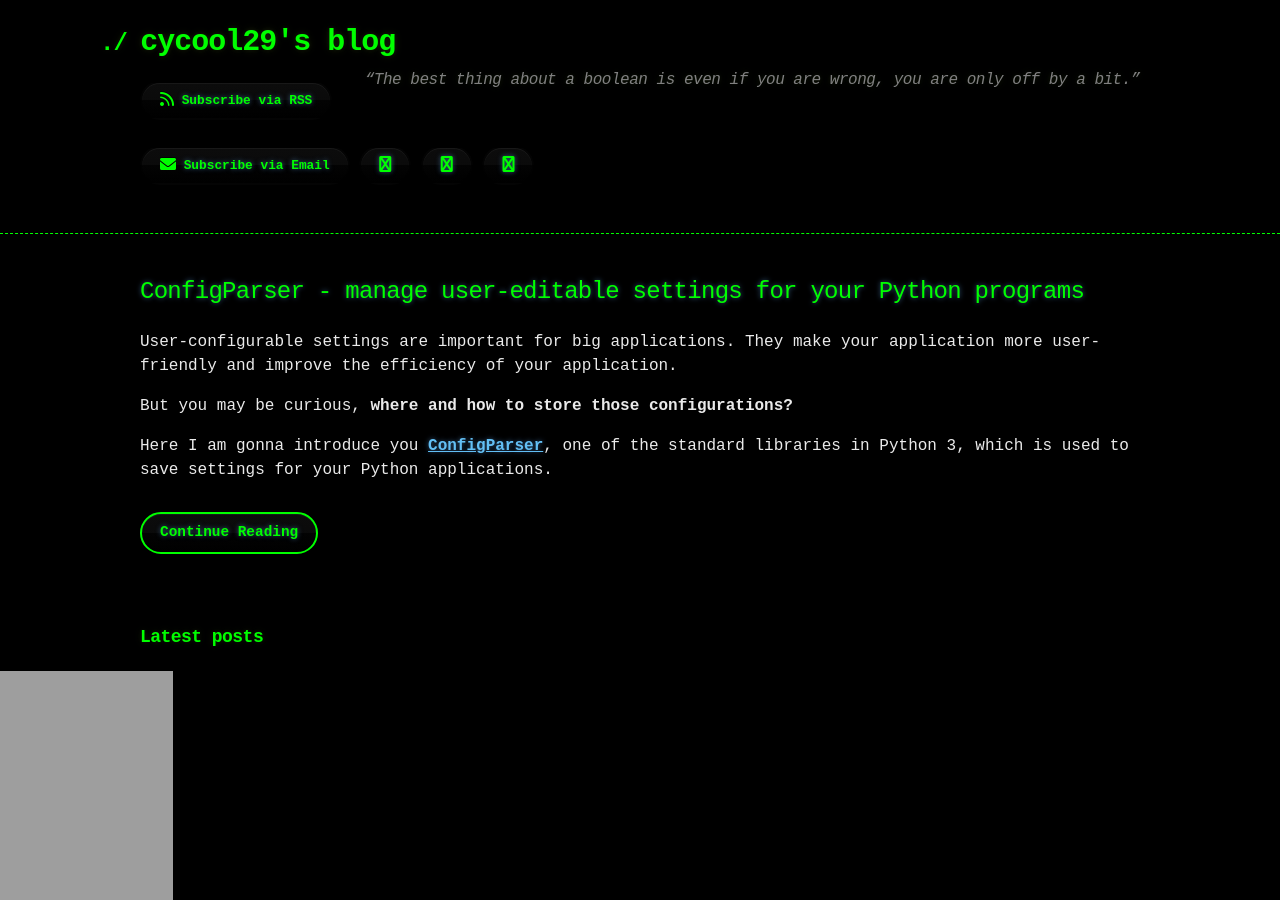
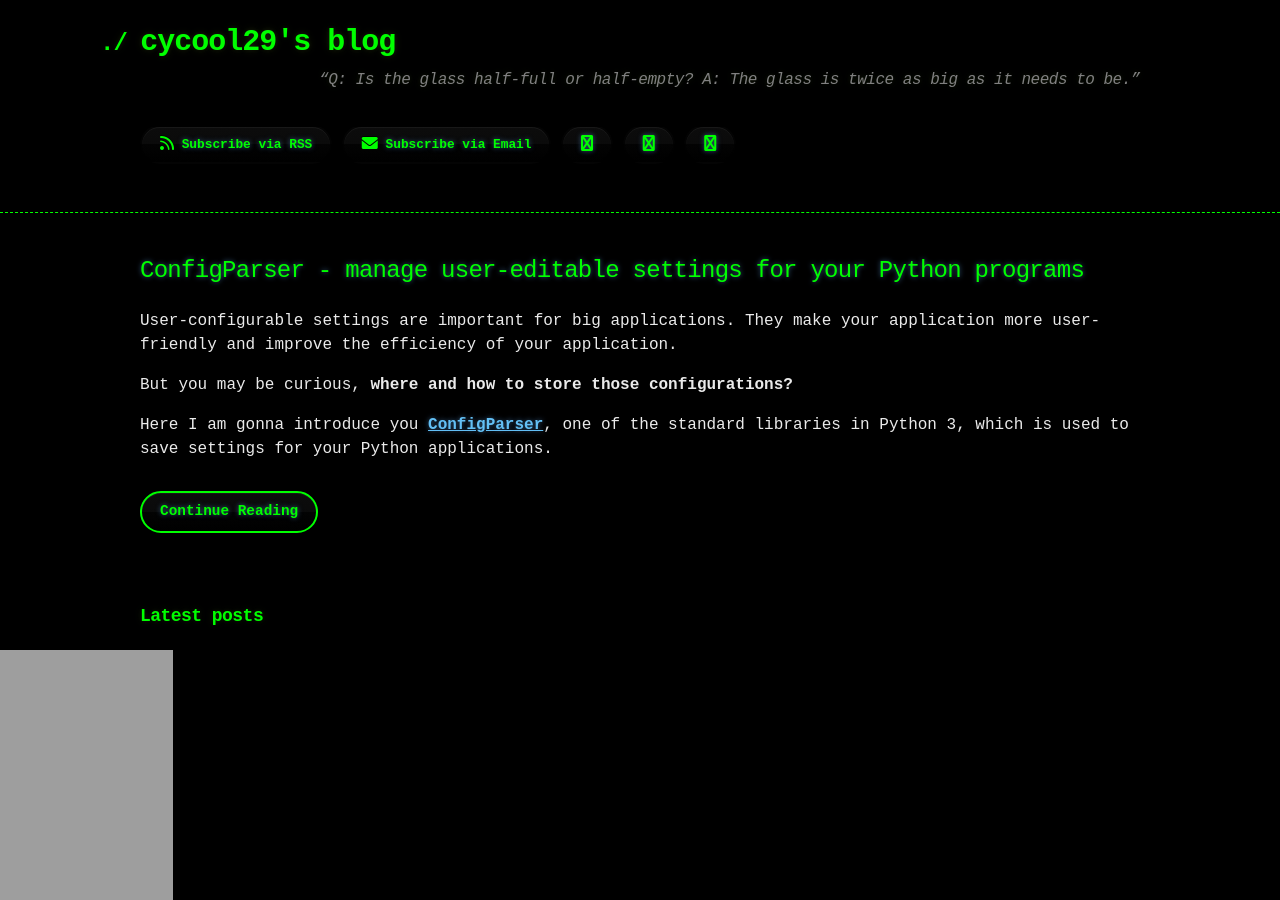
Before and after one commit to cycool29/cycool29.github.io, a Jekyll site: the page built from index.md, in a window 1280 px wide and 900 px high. Built offline with Jekyll 4.4.1, drawn with Linux system fonts in a browser that asks for light colours; a style sheet for code colours, icons or effects is not loaded.

Commit message:
Update quotes

```diff
--- a/_config.yml
+++ b/_config.yml
@@ -1,5 +1,5 @@
 title: cycool29's blog
-description: "“The best thing about a boolean is even if you are wrong, you are only off by a bit.” "
+description: "“Q: Is the glass half-full or half-empty? A: The glass is twice as big as it needs to be.” "
 bio: A high school student. Intermediate in Python, Git, Bash. Learning JavaScript. He/Him. "
 author: cycool29
 url: https://cycool29.github.io
```
